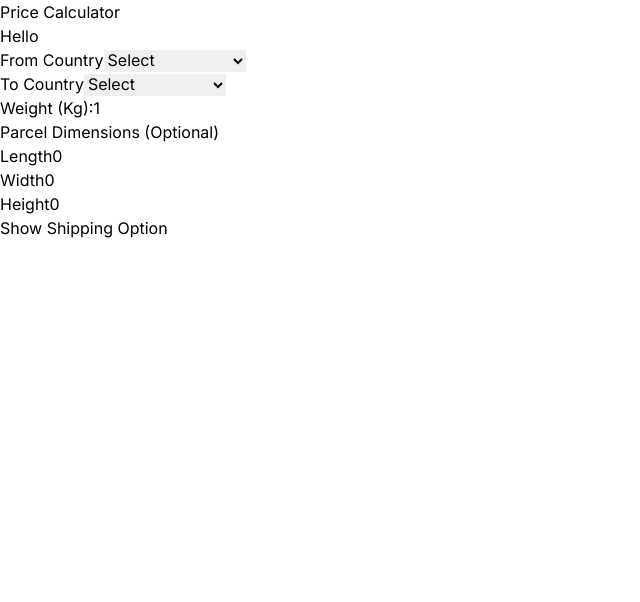
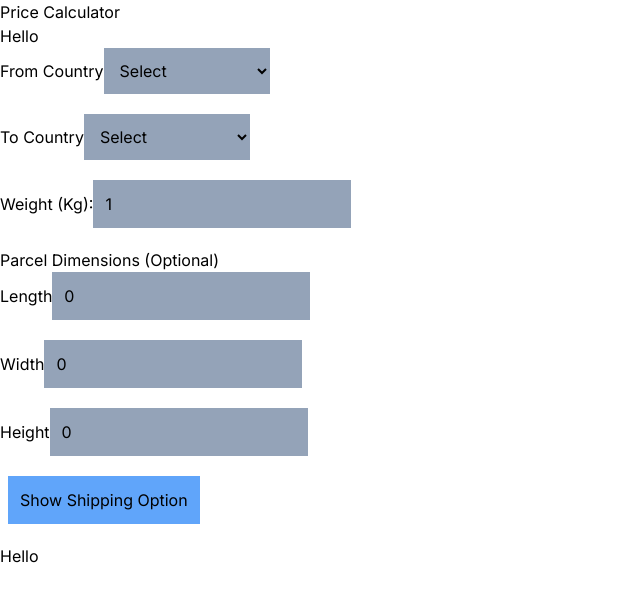
Before and after one commit to hashmi633/shipping_calculator, a Next.js app: page / in a window 1280 px wide. Shown: the top 602 px of the page, without its empty margins (0-640 px from the left). Built offline with nearby package versions, Linux system fonts and the light colour scheme.

Commit message:
api is in placed

```diff
--- a/src/app/Country.tsx
+++ b/src/app/Country.tsx
@@ -33,6 +33,7 @@ export const Country = () => {
     width: 0,
     height: 0
   })
+  const [shippingOptions, setShippingOptions] = useState<any[]>([])
 
   const onChange = (e: any) => {
     setDimension({ ...dimension, [e.target.name]: [e.target.value] })
@@ -43,8 +44,8 @@ export const Country = () => {
         method: "GET"
       });
       const data = await response.json();
+      setShippingOptions(data);
     } catch (error) {
-
       console.error('Error:', error);
     }
   };
@@ -54,7 +55,7 @@ export const Country = () => {
       Hello
       <div>
         <label>From Country</label>
-        <select value={fromCountry} onChange={(e) => { setFromCountry(e.target.value) }}>
+        <select className="p-3 mb-5 bg-slate-400" value={fromCountry} onChange={(e) => { setFromCountry(e.target.value) }}>
           <option value="">Select</option>
           {countries.map((country) => (
             <option>{country.name}</option>
@@ -63,7 +64,7 @@ export const Country = () => {
       </div>
       <div>
         <label>To Country</label>
-        <select value={toCountry} onChange={(e) => { setToCountry(e.target.value) }}>
+        <select className="p-3 mb-5 bg-slate-400" value={toCountry} onChange={(e) => { setToCountry(e.target.value) }}>
           <option value="">Select</option>
           {countries.map((country) => (
             <option key={country.code} value={country.code}>{country.name}</option>
@@ -72,7 +73,7 @@ export const Country = () => {
       </div>
       <div>
         <label>Weight (Kg):</label>
-        <input type="number" defaultValue='1' onChange={(e) => setWeight(e.target.value)} ></input >
+        <input className="p-3 mb-5 bg-slate-400" type="number" defaultValue='1' onChange={(e) => setWeight(e.target.value)} ></input >
 
 
       </div>
@@ -80,19 +81,21 @@ export const Country = () => {
         <h3>Parcel Dimensions (Optional)</h3>
         <div>
           Length
-          <input value={dimension.length} name="length" onChange={onChange}></input>
+          <input className="p-3 mb-5 bg-slate-400" value={dimension.length} name="length" onChange={onChange}></input>
         </div>
         <div>
           Width
-          <input value={dimension.width} name="width" onChange={onChange}></input>
+          <input className="p-3 mb-5 bg-slate-400" value={dimension.width} name="width" onChange={onChange}></input>
         </div>
         <div>
           Height
-          <input value={dimension.height} name="height" onChange={onChange}></input>
+          <input className="p-3 mb-5 bg-slate-400" value={dimension.height} name="height" onChange={onChange}></input>
         </div>
       </div>
-      <button onClick={() => onClickFind(fromCountry, toCountry, parseFloat(weight), dimension.length, dimension.width, dimension.height)}>Show Shipping Option</button>
-
+      <button className="p-3 mb-5 bg-blue-400 ml-2" onClick={() => onClickFind(fromCountry, toCountry, parseFloat(weight), dimension.length, dimension.width, dimension.height)}>Show Shipping Option</button>
+      <div>
+        Hello {shippingOptions}
+      </div>
 
     </main>
   )
--- a/src/app/api/rate/route.ts
+++ b/src/app/api/rate/route.ts
@@ -1,8 +1,15 @@
 import { NextRequest, NextResponse } from "next/server"
 
 export const GET = async (request: NextRequest) => {
+  const fromCountry = request.nextUrl.searchParams.get("fromCountry");
+  request.nextUrl.searchParams.get("toCountry");
+  request.nextUrl.searchParams.get("weight");
+  request.nextUrl.searchParams.get("length");
+  request.nextUrl.searchParams.get("width");
+  request.nextUrl.searchParams.get("width");
+  request.nextUrl.searchParams.get("height");
 
-  return new NextResponse("hello world")
+  return new NextResponse(`hello world ${fromCountry}`)
 }
 
 
```
